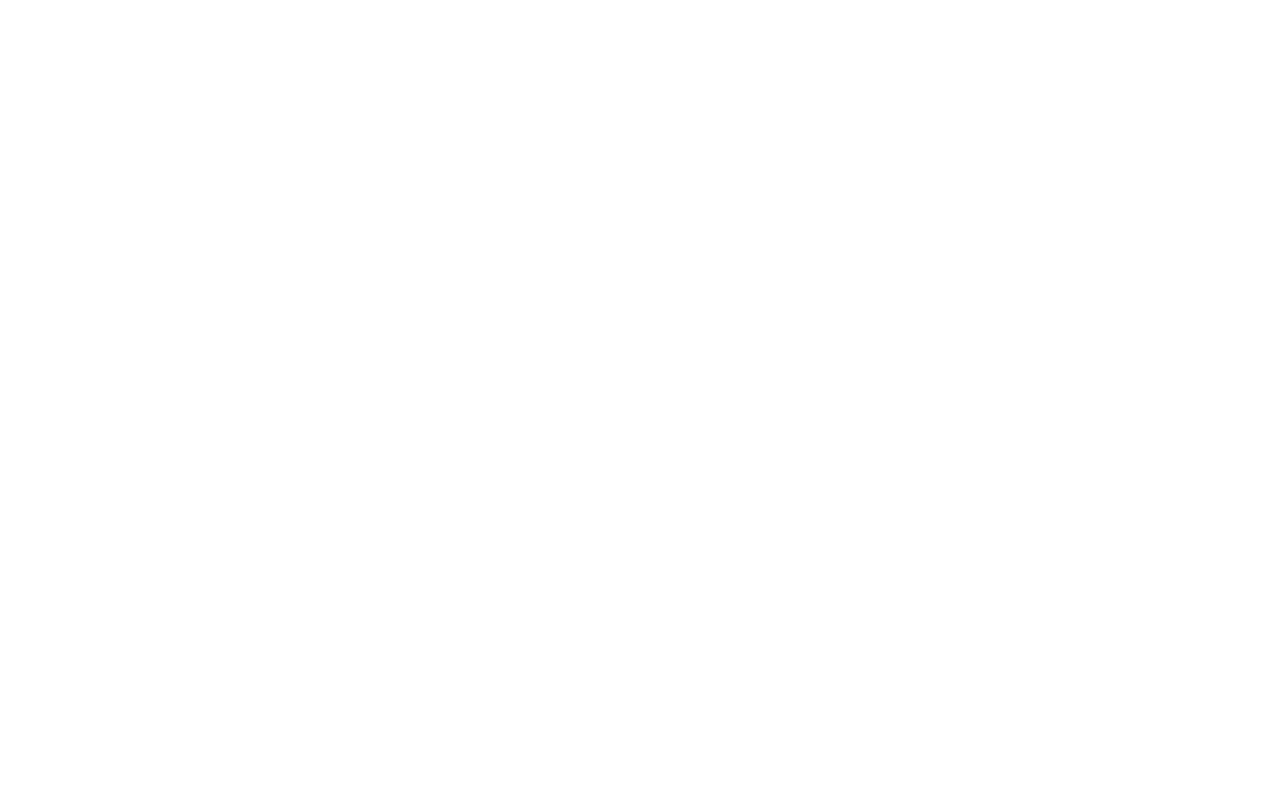
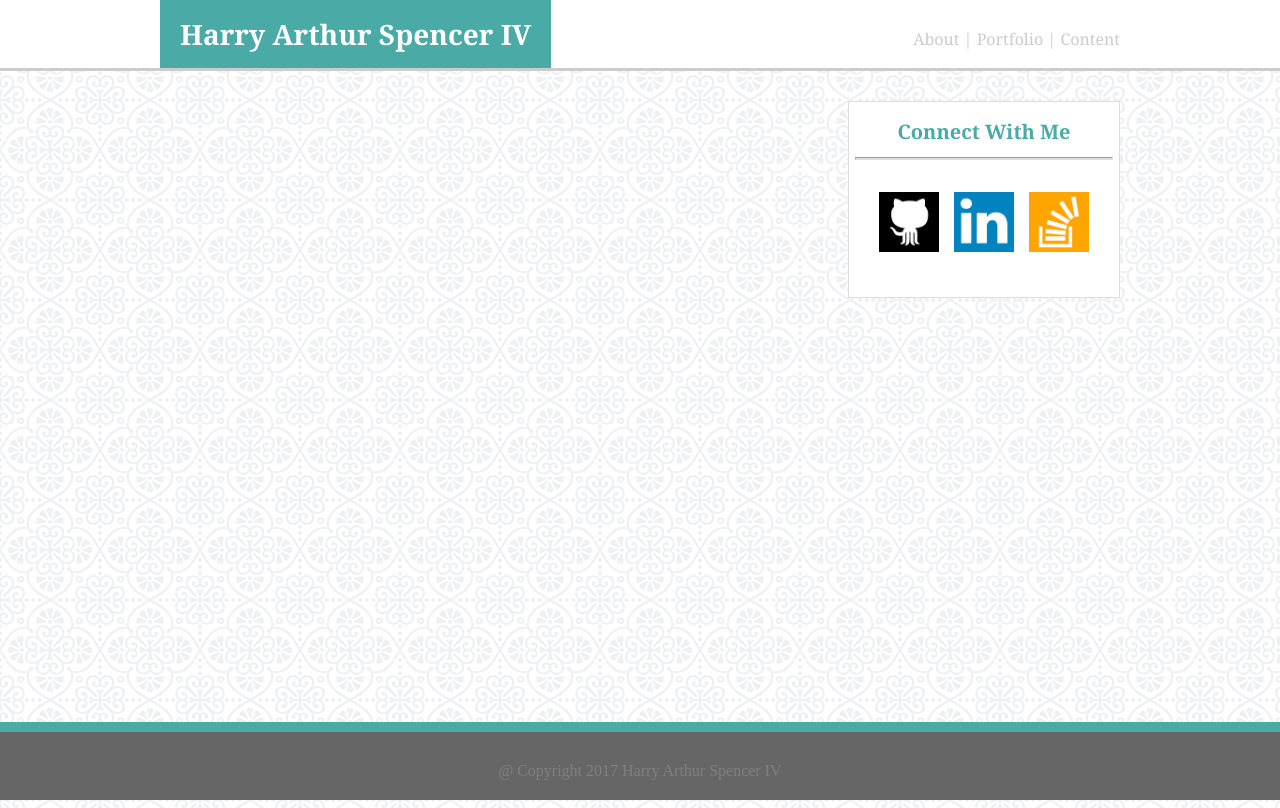
Before and after one commit to harry1386/Basic-Portfolio, a plain HTML site: page contact.html in a window 1280 px wide. Shown: the top 808 px of the page. Drawn offline with Linux system fonts and the light colour scheme.

Commit message:
all pages connected, contact not finished yet

```diff
--- a/contact.html
+++ b/contact.html
@@ -0,0 +1,75 @@
+<!DOCTYPE html>
+<html>
+<head>
+	<title></title>
+
+	<link rel="stylesheet" type="text/css" href="assets/css/reset.css">
+	<link rel="stylesheet" type="text/css" href="assets/css/style.css">
+	<link rel="stylesheet" type="text/css" href="assets/css/stylec.css">
+
+</head>
+<body>
+
+<header class="header">
+
+			<div class="Hmid">
+
+				<section id="HName">
+
+					<h1>Harry Arthur Spencer IV</h1>
+
+				</section>
+
+				<section id="Links">
+
+					<div id="L2">
+
+					<a href="index.html">About  |</a>
+
+					<a href="portfolio.html">  Portfolio  |</a>
+
+					<a href="contact.html">  Content  </a>
+
+					</div>
+
+				</section>
+
+			</div>
+
+		</header>
+
+		<div class="Container">
+
+			<div class="Contact">
+
+			</div>
+
+			<div class="Connect">
+
+					<h3>Connect With Me</h3>
+
+					<hr>
+
+						<ul class="Clinks">
+							<li id="Github"><a href="https://harry1386.github.io?Basic-Portfolio"><img src="assets/images/if_github_401441.png" style="height:60px;width:60px;"></a></li>
+							<li id="Linkedin"><a href="https//www.linkedin.com"><img src="assets/images/if_linkedin_334668.png" style="height:60px;width:60px;"></a></li>
+							<li id="Slack"><a href="http://www.stackoverflow.com"><img src="assets/images/if_stackoverflow_273179.png" style="height:60px;width:60px;"></a></li>
+						</ul>
+
+			</div>
+
+		</div>
+
+
+		<footer class="footer">
+
+			<p>@ Copyright 2017 Harry Arthur Spencer IV</p>
+
+		</footer>
+
+
+	</body>
+</html>
+
+</body>
+</html>
```
Also changed, not shown: portfolio.html (+3 -3 lines), assets/css/stylec.css (added).
